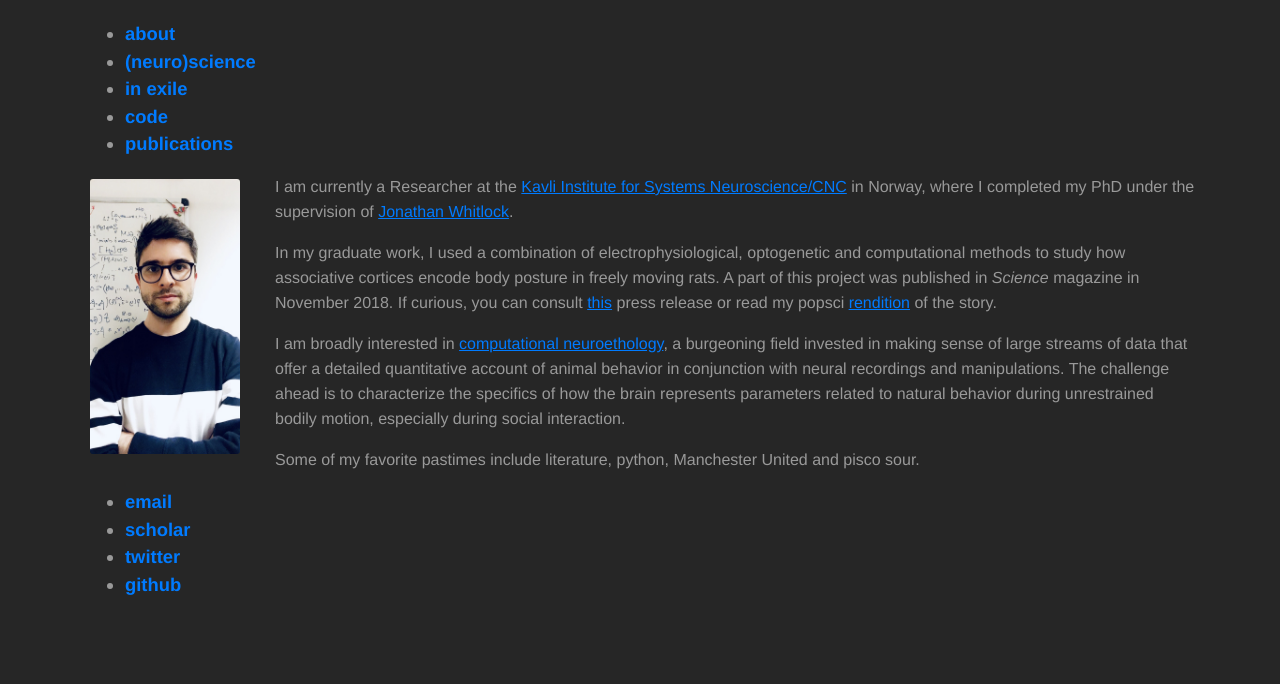
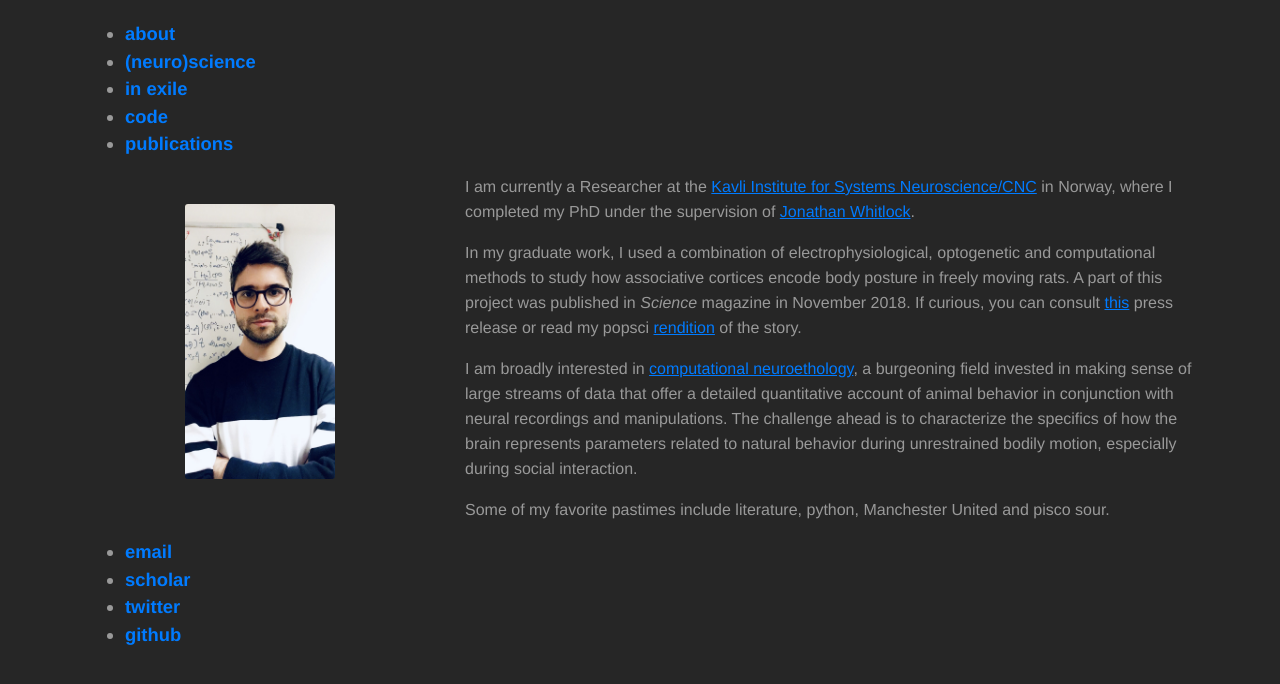
Before and after one commit to bartulem/bartulem.github.io, a Jekyll site: the page built from about/index.html, in a window 1280 px wide. Shown: the top 684 px of the page. Built offline with Jekyll 4.4.1, drawn with Linux system fonts in a browser that asks for light colours.

Commit message:
Update index.html

```diff
--- a/about/index.html
+++ b/about/index.html
@@ -3,10 +3,10 @@ layout: default
 title: bartulem
 ---
 <div class="row marketing">
-	<div class="col-sm-2 content">
+	<div class="col-sm-4 content">
 		<img class="rounded-corners" alt="Bartul Mimica" src="http://bartulem.github.io/img/bm2020w.png" style="width:150px;height:275px;">
 	</div>
-	<div class="col-sm-10">
+	<div class="col-sm-8">
 		<p>I am currently a Researcher at the <a style="text-decoration:underline" href="https://www.ntnu.edu/kavli/">Kavli Institute for Systems Neuroscience/CNC</a> in Norway, where I completed my PhD under the supervision of <a style="text-decoration:underline" href="https://www.whitlocklab.org/">Jonathan Whitlock</a>.</p>
 		<p>In my graduate work, I used a combination of electrophysiological, optogenetic and computational methods to study how associative cortices encode body posture in freely moving rats. A part of this project was published in <i>Science</i> magazine in November 2018. If curious, you can consult <a style="text-decoration:underline" href="https://norwegianscitechnews.com/2018/11/scientists-record-posture-coding-neurons-in-the-cortex/">this</a> press release or read my popsci <a style="text-decoration:underline" href="https://www.whitlocklab.org/striking-a-pose-in-the-cortex/">rendition</a> of the story.</p>
 		<p>I am broadly interested in <a style="text-decoration:underline" href="https://www.sciencedirect.com/science/article/abs/pii/S0896627319308414/">computational neuroethology</a>, a burgeoning field invested in making sense of large streams of data that offer a detailed quantitative account of animal behavior in conjunction with neural recordings and manipulations. The challenge ahead is to characterize the specifics of how the brain represents parameters related to natural behavior during unrestrained bodily motion, especially during social interaction.</p>
```
